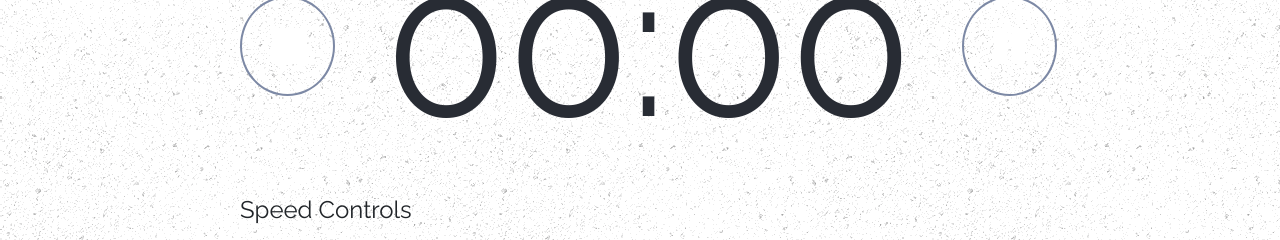
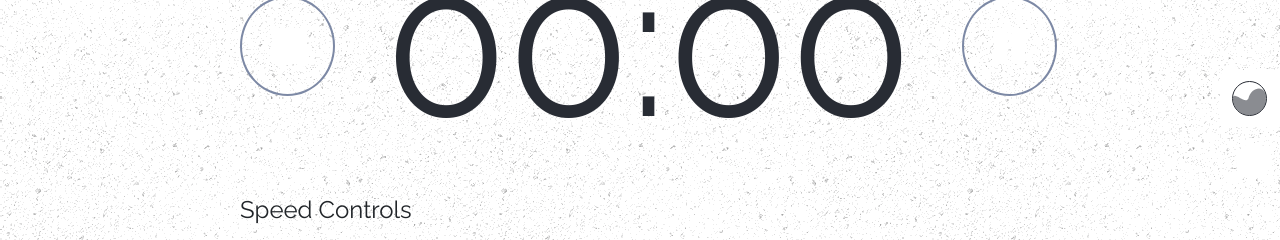
Before and after one commit to Darrellbor/countdown-timer, a React (Create React App) app: page / in a window 1280 px wide. Shown: the part 250-490 px from the top of the page. Built offline with nearby package versions, Linux system fonts and the light colour scheme.

Commit message:
feat: theme controller completed

```diff
--- /dev/null
+++ b/src/components/Icons/Dark.jsx
@@ -0,0 +1,21 @@
+import React from "react";
+
+const Dark = () => {
+  return (
+    <svg width="35" height="35" viewBox="0 0 35 35" fill="none" data-setthemeto="Dark">
+      <path
+        d="M34.5 17.5C34.5 26.8888 26.8888 34.5 17.5 34.5C8.11116 34.5 0.5 26.8888 0.5 17.5C0.5 8.11113 8.11116 0.499969 17.5 0.499969C26.8888 0.499969 34.5 8.11113 34.5 17.5Z"
+        data-setthemeto="Dark"
+        stroke="#282C34"
+      />
+      <path
+        d="M33.9243 18.4239C33.9243 26.7203 26.7867 33.964 17.9587 33.964C7.5 33.964 0.924294 25.6843 0.924286 17.3878C0.924286 9.09134 13.5 24 16.393 17.3878C19.4868 4.95572 35 2.99997 33.9243 18.4239Z"
+        data-setthemeto="Dark"
+        fill="#282C34"
+        fillOpacity="0.54"
+      />
+    </svg>
+  );
+};
+
+export default Dark;
--- /dev/null
+++ b/src/components/Icons/Light.jsx
@@ -0,0 +1,134 @@
+import React from "react";
+
+const light = () => {
+  return (
+    <svg
+      width="44"
+      height="42"
+      viewBox="0 0 44 42"
+      fill="none"
+      data-setthemeto="Light"
+    >
+      <ellipse
+        cx="21.5"
+        cy="24"
+        rx="17.5"
+        ry="18"
+        fill="white"
+        data-setthemeto="Light"
+      />
+      <rect
+        x="9"
+        y="3.4783"
+        width="0.850335"
+        height="7"
+        rx="0.425167"
+        transform="rotate(-28.5758 9 3.4783)"
+        fill="white"
+        data-setthemeto="Light"
+      />
+      <rect
+        x="4"
+        y="7.40671"
+        width="0.850335"
+        height="7"
+        rx="0.425167"
+        transform="rotate(-28.5758 4 7.40671)"
+        fill="white"
+        data-setthemeto="Light"
+      />
+      <rect
+        x="0.824463"
+        y="14.5404"
+        width="0.850335"
+        height="7"
+        rx="0.425167"
+        transform="rotate(-32.1621 0.824463 14.5404)"
+        fill="white"
+        data-setthemeto="Light"
+      />
+      <rect
+        x="1"
+        y="22.4526"
+        width="0.850335"
+        height="7"
+        rx="0.425167"
+        transform="rotate(-32.1621 1 22.4526)"
+        fill="white"
+        data-setthemeto="Light"
+      />
+      <rect
+        x="16.6082"
+        y="1.04492"
+        width="0.850335"
+        height="7"
+        rx="0.425167"
+        transform="rotate(-7.3444 16.6082 1.04492)"
+        fill="white"
+        data-setthemeto="Light"
+      />
+      <rect
+        x="23.2406"
+        y="1.0062"
+        width="0.850335"
+        height="7"
+        rx="0.425167"
+        transform="rotate(1.38619 23.2406 1.0062)"
+        fill="white"
+        data-setthemeto="Light"
+      />
+      <rect
+        x="31.461"
+        y="2.26901"
+        width="0.850335"
+        height="7"
+        rx="0.425167"
+        transform="rotate(29.839 31.461 2.26901)"
+        fill="white"
+        data-setthemeto="Light"
+      />
+      <rect
+        x="36.3495"
+        y="5.41766"
+        width="0.850335"
+        height="7"
+        rx="0.425167"
+        transform="rotate(31.0969 36.3495 5.41766)"
+        fill="white"
+        data-setthemeto="Light"
+      />
+      <rect
+        x="41.2492"
+        y="11"
+        width="0.850335"
+        height="7"
+        rx="0.425167"
+        transform="rotate(48.5805 41.2492 11)"
+        fill="white"
+        data-setthemeto="Light"
+      />
+      <rect
+        x="43.2492"
+        y="17"
+        width="0.850335"
+        height="7"
+        rx="0.425167"
+        transform="rotate(48.5805 43.2492 17)"
+        fill="white"
+        data-setthemeto="Light"
+      />
+      <rect
+        x="42.2492"
+        y="24"
+        width="0.850335"
+        height="7"
+        rx="0.425167"
+        transform="rotate(48.5805 42.2492 24)"
+        fill="white"
+        data-setthemeto="Light"
+      />
+    </svg>
+  );
+};
+
+export default light;
--- a/src/components/Icons/pause.jsx
+++ b/src/components/Icons/pause.jsx
@@ -2,8 +2,8 @@
 import React, { Fragment } from "react";
 
 //icons
-import PauseLight from "./pauseLight";
-import PauseDark from "./pauseDark";
+import PauseLight from "./PauseLight";
+import PauseDark from "./PauseDark";
 
 type PauseProps = {
   hover: boolean,
--- a/src/components/Icons/play.jsx
+++ b/src/components/Icons/play.jsx
@@ -2,8 +2,8 @@
 import React, { Fragment } from "react";
 
 //icons
-import PlayLight from "./playLight";
-import PlayDark from "./playDark";
+import PlayLight from "./PlayLight";
+import PlayDark from "./PlayDark";
 
 type PlayProps = {
   hover: boolean,
--- a/src/components/Icons/stop.jsx
+++ b/src/components/Icons/stop.jsx
@@ -2,8 +2,8 @@
 import React, { Fragment } from "react";
 
 //icons
-import StopLight from "./stopLight";
-import StopDark from "./stopDark";
+import StopLight from "./StopLight";
+import StopDark from "./StopDark";
 
 type StopProps = {
   hover: boolean,
--- a/src/components/ThemeController/index.jsx
+++ b/src/components/ThemeController/index.jsx
@@ -1,13 +1,44 @@
-import React from 'react'
+//@flow
+import React from "react";
 
-const ThemeController = () => {
-    return (
-        <div className="ThemeController">
-            <div className="ThemeController__inner">
+//icons
+import Dark from "../Icons/Dark";
+import Light from "../Icons/Light";
 
-            </div>
+type ThemeControllerProps = {
+  theme: string,
+  onClick: Function,
+};
+
+const ThemeController = (props: ThemeControllerProps) => {
+  return (
+    <div className="ThemeController">
+      <div className="ThemeController__inner">
+        <div
+          className={` ${
+            props.theme === "Dark"
+              ? "ThemeController__dark "
+              : "ThemeController__light"
+          }`}
+          data-setthemeto="Dark"
+          onClick={props.onClick}
+        >
+          <Dark />
         </div>
-    )
-}
+        <div
+          className={` ${
+            props.theme === "Dark"
+              ? "ThemeController__dark "
+              : "ThemeController__light"
+          }`}
+          data-setthemeto="Light"
+          onClick={props.onClick}
+        >
+          <Light />
+        </div>
+      </div>
+    </div>
+  );
+};
 
 export default ThemeController;
--- a/src/containers/Countdown/index.jsx
+++ b/src/containers/Countdown/index.jsx
@@ -7,17 +7,19 @@ import Controls from "../../components/Controls";
 import SpeedControls from "../../components/SpeedControls";
 import Alert from "../../components/Alert";
 import Counter from "../../components/Counter";
+import ThemeController from "../../components/ThemeController";
 
 //icons
-import Pause from "../../components/Icons/pause";
-import Play from "../../components/Icons/play";
-import Stop from "../../components/Icons/stop";
+import Pause from "../../components/Icons/Pause";
+import Play from "../../components/Icons/Play";
+import Stop from "../../components/Icons/Stop";
 
 //sound
 import CountdownOverSound from "../../assets/sounds/countdown-complete.mp3";
 
 class Countdown extends Component {
   state = {
+    theme: "Dark",
     minute: "00",
     second: "00",
     halfMinute: "00",
@@ -31,6 +33,23 @@ class Countdown extends Component {
     isTimeUp: false,
     isTextBlinking: false,
     isTextRed: false,
+  };
+
+  componentDidMount() {
+    this.initializeTheme();
+  }
+
+  initializeTheme = () => {
+    const theme = localStorage.getItem("theme");
+    if (theme) this.setState({ theme });
+    else localStorage.setItem("theme", "Dark");
+  };
+
+  handleSetThemeColor = (event) => {
+    const theme = event.target.dataset.setthemeto;
+    this.setState({ theme });
+    localStorage.removeItem("theme");
+    localStorage.setItem("theme", theme);
   };
 
   handleSetMinute = (minute) => {
@@ -172,7 +191,7 @@ class Countdown extends Component {
       alertContent: "Time's Up!",
       isTextBlinking: false,
     });
-  }
+  };
 
   resetCountdown = (minute = "00") => {
     this.setState({
@@ -244,6 +263,11 @@ class Countdown extends Component {
           {this.state.alertContent}
         </Alert>
 
+        <ThemeController
+          theme={this.state.theme}
+          onClick={(event) => this.handleSetThemeColor(event)}
+        />
+
         {this.state.isTimeUp && (
           <audio src={CountdownOverSound} controls autoPlay hidden>
             <source src={CountdownOverSound} type="audio/mp3" />
@@ -256,8 +280,8 @@ class Countdown extends Component {
           <div className="Countdown__main">
             <div className="Countdown__main__left">
               <Controls
-                icon={<Stop />}
-                hoverIcon={<Stop hover={true} />}
+                icon={<Stop theme={this.state.theme} />}
+                hoverIcon={<Stop theme={this.state.theme} hover={true} />}
                 text="Stop/reset"
                 textPos="left"
                 controlClicked={this.state.clicked === "Stop"}
@@ -277,16 +301,16 @@ class Countdown extends Component {
             <div className="Countdown__main__right">
               {this.state.activeControl === "Paused" ? (
                 <Controls
-                  icon={<Play />}
-                  hoverIcon={<Play hover={true} />}
+                  icon={<Play theme={this.state.theme} />}
+                  hoverIcon={<Play theme={this.state.theme} hover={true} />}
                   text="Resume"
                   controlClicked={this.state.clicked === "Play"}
                   onClick={() => this.handleOnPlayClick()}
                 />
               ) : (
                 <Controls
-                  icon={<Pause />}
-                  hoverIcon={<Pause hover={true} />}
+                  icon={<Pause theme={this.state.theme} />}
+                  hoverIcon={<Pause theme={this.state.theme} hover={true} />}
                   text="Pause"
                   controlClicked={this.state.clicked === "Pause"}
                   onClick={() => this.handleOnPauseClick()}
--- a/src/stylesheet/components/_themeController.scss
+++ b/src/stylesheet/components/_themeController.scss
@@ -1,5 +1,54 @@
 .ThemeController {
-    &__inner {
+  position: fixed;
+  top: 40%;
+  right: 0;
+  z-index: 89;
 
+  &__inner {
+    display: flex;
+    flex-direction: column;
+    cursor: pointer;
+
+    & svg {
+      margin-right: -6px;
     }
+  }
+
+  &__dark {
+    border-left: 1px solid #fff;
+    border-top: 1px solid #fff;
+    border-bottom: 1px solid #fff;
+    border-top-left-radius: 5px;
+    padding: 10px;
+    background-color: #fff;
+
+    &:first-of-type {
+      border-bottom: none;
+    }
+
+    &:last-of-type {
+      border-bottom-left-radius: 5px;
+      border-top-left-radius: none;
+      background-color: transparent !important;
+    }
+  }
+
+  &__light {
+    border-left: 1px solid $brand-color-dark;
+    border-top: 1px solid $brand-color-dark;
+    border-bottom: 1px solid $brand-color-dark;
+    border-top-left-radius: 5px;
+    padding: 10px;
+    background-color: $brand-color-dark;
+
+    &:first-of-type {
+      border-bottom: none;
+      background-color: transparent !important;
+    }
+
+    &:last-of-type {
+      border-bottom-left-radius: 5px;
+      border-top-left-radius: none;
+    }
+  }
 }
```
Also changed, not shown: src/assets/images/dark-controls.png (added).
